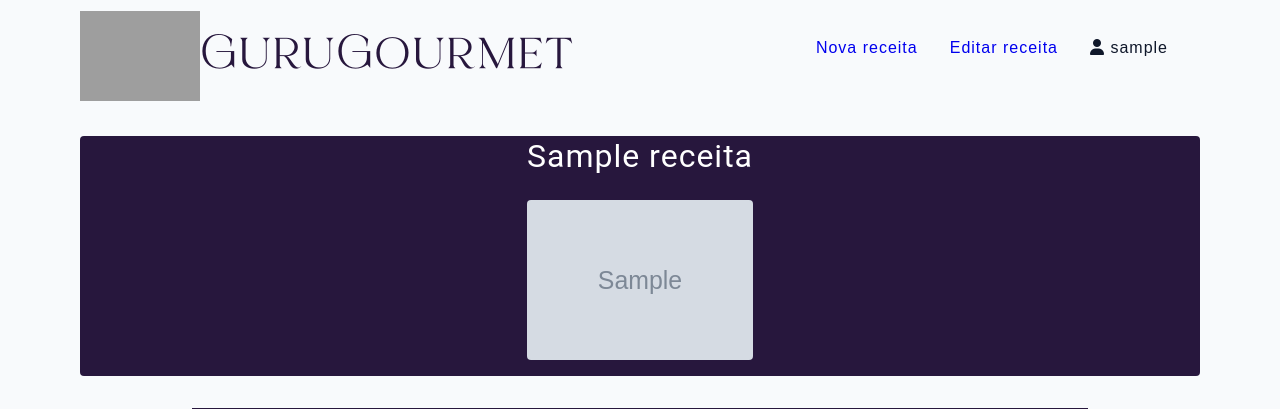
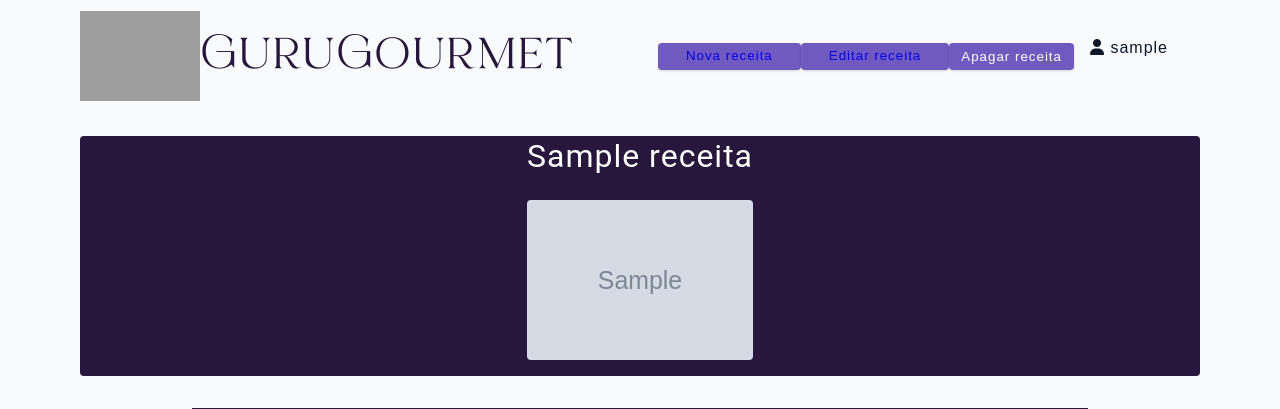
Before and after one commit to IvanNaka/gurugourmet, a Django app: page /receita/1 in a window 1280 px wide. Shown: the top 409 px of the page. Run offline with Django 5.2, Linux system fonts and the light colour scheme; a user stored in the database is signed in; tables that the repository leaves empty hold one stand-in row (values such as "Sample post"); grey boxes marked "Sample" are stand-in pictures; grey boxes are pictures that could not be loaded.

Commit message:
NAO AGUENTO MAIS 3

```diff
--- a/core/views.py
+++ b/core/views.py
@@ -83,8 +83,10 @@ class ReceitaView(View):
         receita_id = kwargs.get('receita_id')
         receita = Receita.objects.filter(id=receita_id).first()
         listaIngredientes = list(IngredienteReceita.objects.filter(receita_id=receita_id))
-        context = {"receita": receita, "listaIngredientes": listaIngredientes}
-        print(listaIngredientes)
+        username_usuario = self.request.user.username
+        username_receita = receita.usuario.username
+        is_criador = username_usuario == username_receita
+        context = {"receita": receita, "listaIngredientes": listaIngredientes, "is_criador": is_criador}
         return render(self.request, "receitas.html", context)
 
 class UpdateReceitaView(View):
@@ -120,7 +122,7 @@ class UpdateReceitaView(View):
     def delete(self, request, **kwargs):
         receita_id = kwargs.get('receita_id')
         IngredienteReceita.objects.filter(receita_id=receita_id).delete()
-        Receita.objects.filter(receita_id=receita_id).delete()
+        Receita.objects.filter(id=receita_id).delete()
         return JsonResponse({'success': True})
 
 class CreateReceitaView(View):
--- a/static/js/script.js
+++ b/static/js/script.js
@@ -108,7 +108,16 @@ function getListaIngredientes() {
         return []
     }
 }
+function validateEmail(email) {
+    var re = /^(([^<>()\[\]\\.,;:\s@"]+(\.[^<>()\[\]\\.,;:\s@"]+)*)|(".+"))@((\[[0-9]{1,3}\.[0-9]{1,3}\.[0-9]{1,3}\.[0-9]{1,3}\])|(([a-zA-Z\-0-9]+\.)+[a-zA-Z]{2,}))$/;
+    return re.test(String(email).toLowerCase());
+}
 function cadastro() {
+    var email = document.getElementById('email').value;
+    if (!validateEmail(email)) {
+        document.getElementById('error-message').textContent = 'Endereço de e-mail inválido';
+        return;
+    }
     var formData = new FormData();
     formData.append('email', document.getElementById('email').value);
     formData.append('password', document.getElementById('password').value);
--- a/templates/criar_receita.html
+++ b/templates/criar_receita.html
@@ -66,6 +66,9 @@
         width: 1115px;
         height: 80px;
     }
+    button:active, button:visited {
+    color: inherit;
+}
     </style>
 </head>
 <script>
@@ -162,7 +165,7 @@ window.onload = function() {
                         <a href="/login" class="btn"><i class="fa-solid fa-user"></i> Login</a>
                         </div>
                     {% else %}
-                        <a href="/receita/create">Nova receita</a>
+                        <button class="btn" style="color: white;"><a href="/receita/create">Nova receita</a></button>
                         <a><i class="fa-solid fa-user"></i> {{ user.username }}</a>
                     {% endif %}
                 </div>
--- a/templates/editar_receitas.html
+++ b/templates/editar_receitas.html
@@ -66,6 +66,9 @@
         width: 1115px;
         height: 80px;
     }
+        button:active, button:visited {
+    color: inherit;
+}
     </style>
 </head>
 <script>
@@ -162,7 +165,7 @@ window.onload = function() {
                         <a href="/login" class="btn"><i class="fa-solid fa-user"></i> Login</a>
                         </div>
                     {% else %}
-                        <a href="/receita/create">Nova receita</a>
+                        <button class="btn"><a href="/receita/create">Nova receita</a></button>
                         <a><i class="fa-solid fa-user"></i> {{ user.username }}</a>
                     {% endif %}
                 </div>
--- a/templates/receitas.html
+++ b/templates/receitas.html
@@ -9,6 +9,42 @@
     <link rel="stylesheet" href="https://cdnjs.cloudflare.com/ajax/libs/font-awesome/6.5.1/css/all.min.css" />
     <link rel="stylesheet" href="{% static 'css/styles1.css' %}"/>
     <script src="{% static '/js/script.js' %}"></script>
+    <style>
+            button:active, button:visited {
+                color: inherit;
+            }
+    </style>
+    <script>
+        document.addEventListener('DOMContentLoaded', (event) => {
+        var deleteButton = document.getElementById('deleteButton');
+        var receitaId = document.getElementById('deleteButton').value;
+        if(deleteButton) {
+            deleteButton.addEventListener('click', function() {
+                var receitaId = this.value;
+                fetch('/receita/edit/' + receitaId, {
+                    method: 'DELETE',
+                })
+                .then(response => {
+                    if (!response.ok) {
+                        throw new Error(`HTTP error! status: ${response.status}`);
+                    }
+                    return response.json();
+                })
+                .then(data => {
+                    if (data.success) {
+                        window.location.href = '/'; // Redirect to the homepage
+                    } else {
+                        console.error('Error deleting recipe');
+                    }
+                })
+                .catch((error) => {
+                    console.error('Error:', error);
+                });
+            });
+        }
+    });
+
+    </script>
 </head>
 <body>
     <!-- nav -->
@@ -33,8 +69,11 @@
                         <a href="/login" class="btn"><i class="fa-solid fa-user"></i> Login</a>
                         </div>
                     {% else %}
-                        <a href="/receita/create">Nova receita</a>
-                        <a href="/receita/edit/{{ receita.id }}">Editar receita</a>
+                        <button class="btn"><a href="/receita/create">Nova receita</a></button>
+                        {% if is_criador %}
+                            <button class="btn"><a href="/receita/edit/{{ receita.id }}">Editar receita</a></button>
+                            <button id="deleteButton" class="btn" value="{{ receita.id }}">Apagar receita</button>
+                        {% endif %}
                         <a><i class="fa-solid fa-user"></i> {{ user.username }}</a>
                     {% endif %}
                 </div>
```
Also changed, not shown: templates/index.html (+6 -3 lines), media/transferir_erJtEIK.jpg (added).
